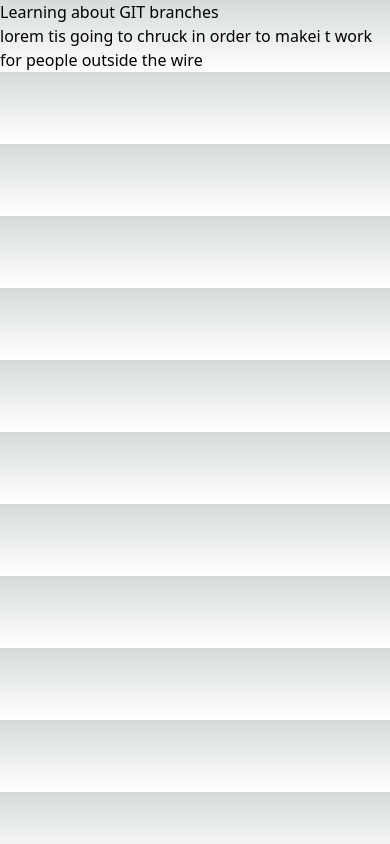
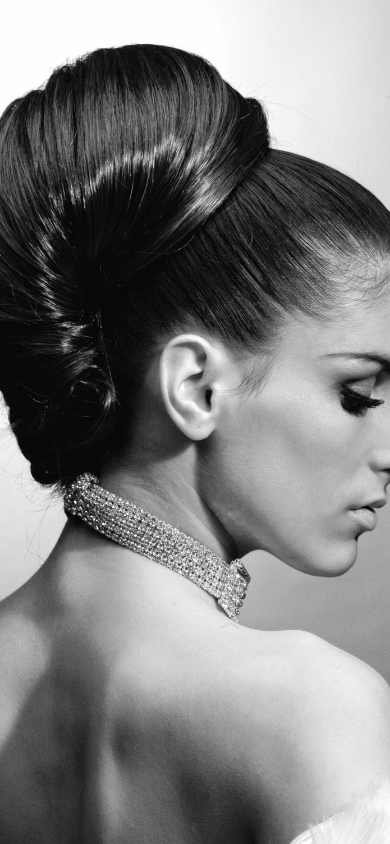
Before and after one commit to TBBaruck/tryout, a Next.js app: page / in a window 390 px wide. Built offline with nearby package versions, Linux system fonts and the light colour scheme.

Commit message:
Setting up background and homepage

```diff
--- a/pages/index.js
+++ b/pages/index.js
@@ -1,11 +1,21 @@
+import Link from "next/link";
+
 export default function Index() {
   return (
     <>
-    <main>
-      <div>
-        <h1> Learning about GIT branches</h1>
+      <main className="h-screen">
+        <div className="h-full w-full hidden lg:flex  justify-center items-center bg-desktop ">
+          <div className="w-full h-full bg-[#402B3A]/50 flex  justify-center items-center">
+            <div className="w-full md:w-[520px] items-center flex flex-col  gap-6 px-4 md:px-0 ">
+            <h1 className="text-4xl lg:text-6xl text-center text-[#F8F4EC]">Shop for hairs and book an appoint for a fix</h1>
+              <Link  href='/auth/signup' className="H-[48PX] w-full md:w-[300px] flex justify-center items-center  bg-[#402B3A] px-4 rounded-md text-[#F8F4EC] text-2xl">Get Started</Link>
+            </div>
+          </div>
         </div>
-        <p> lorem tis going to chruck in order to makei t work for people outside the wire </p>
+
+        <div className="h-full w-full lg:hidden bg-mobile">
+
+        </div>
       </main>
     </>
   );
--- a/styles/globals.css
+++ b/styles/globals.css
@@ -2,32 +2,21 @@
 @tailwind components;
 @tailwind utilities;
 
-:root {
-  --foreground-rgb: 0, 0, 0;
-  --background-start-rgb: 214, 219, 220;
-  --background-end-rgb: 255, 255, 255;
+/* My custom CSS */
+/* bg image for Desktop */
+
+.bg-desktop {
+  background-image: url('/bg_desktop.jpg');
+  background-position: center;
+  background-size: cover;
 }
 
-@media (prefers-color-scheme: dark) {
-  :root {
-    --foreground-rgb: 255, 255, 255;
-    --background-start-rgb: 0, 0, 0;
-    --background-end-rgb: 0, 0, 0;
-  }
+/* bg image for mobile */
+.bg-mobile {
+  background-image: url('/bg_mobile.jpg');
+  background-position: center;
+  background-size: cover;
 }
-
-body {
-  color: rgb(var(--foreground-rgb));
-  background: linear-gradient(
-      to bottom,
-      transparent,
-      rgb(var(--background-end-rgb))
-    )
-    rgb(var(--background-start-rgb));
+.button{
+  display: block;
 }
-
-@layer utilities {
-  .text-balance {
-    text-wrap: balance;
-  }
-}
```
Also changed, not shown: public/bg_desktop.jpg (added), public/bg_mobile.jpg (added).
